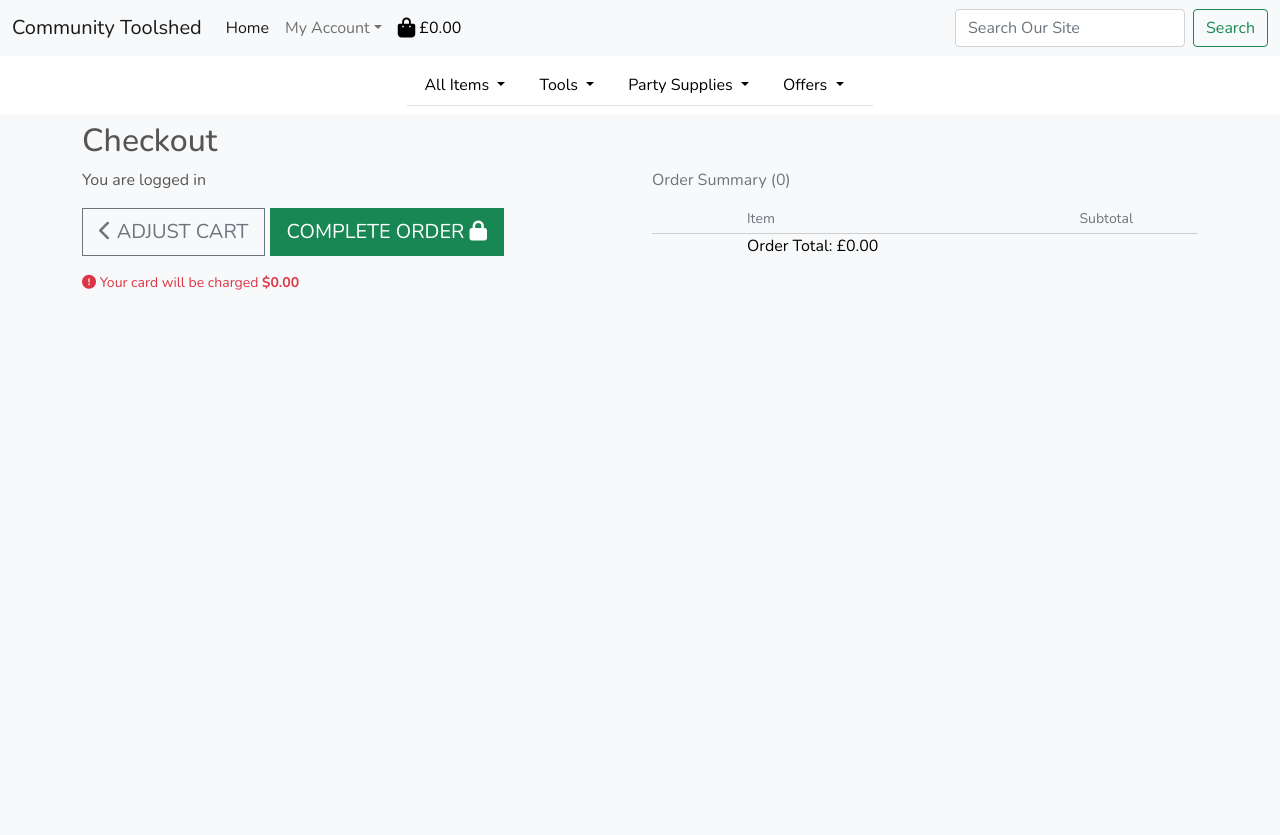
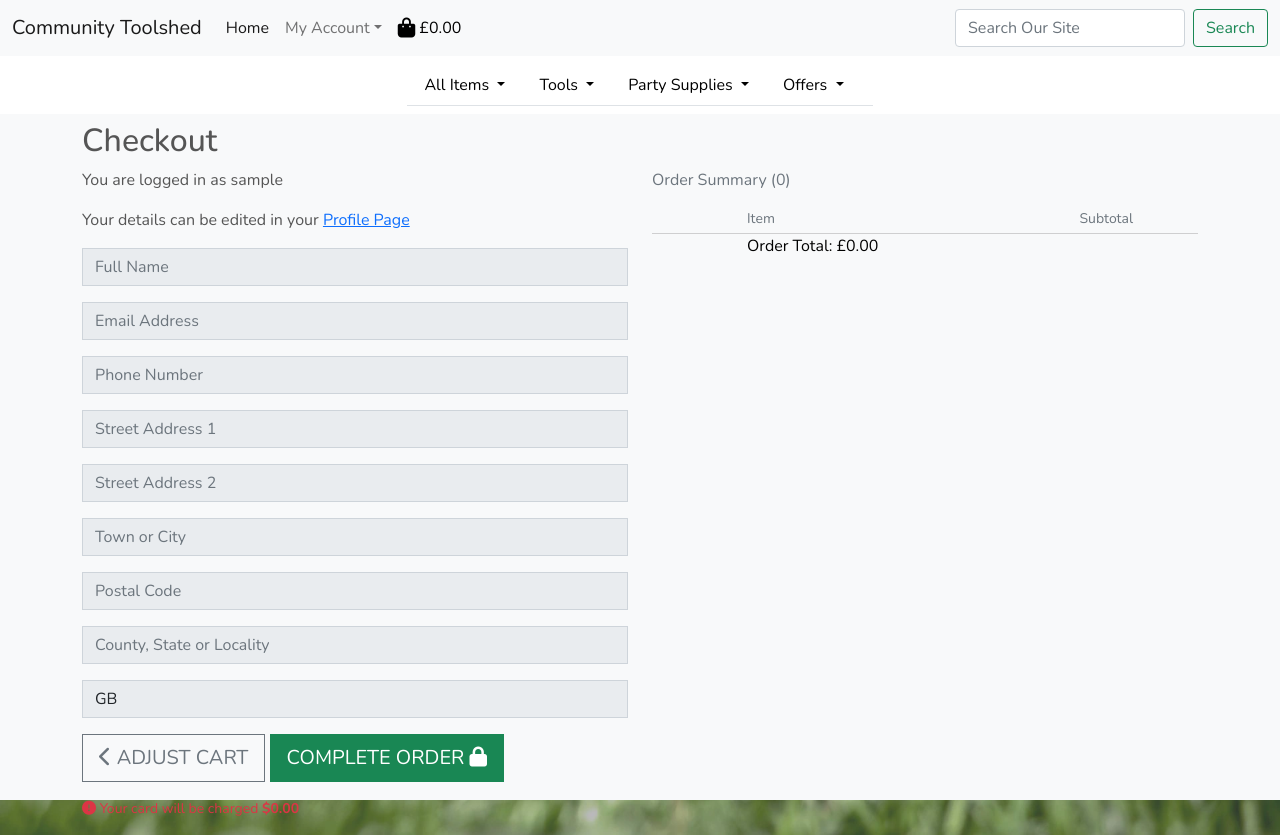
Before and after one commit to Mattds825/community-toolshed-store, a Django app: template checkout/templates/checkout/checkout.html in a window 1280 px wide. Before the commit the page ends 290 px from the top, so only its background shows below. Run offline with Django 5.2, Linux system fonts and the light colour scheme; the template is opened without the code that fills it: values that come from a table or form of the project are taken from there, others are empty; the visitor is signed in with stand-in values (Sample User, id 1); data comes from the database, SQL or seed files in the repository; some libraries are stand-ins or nearby versions.

Commit message:
add non editable form from user profile info to checkout page

```diff
--- /dev/null
+++ b/checkout/forms.py
@@ -0,0 +1,43 @@
+from django import forms
+from profiles.models import UserProfile
+from django_countries.widgets import CountrySelectWidget
+
+class PaymentForm(forms.ModelForm):
+    class Meta:
+        model = UserProfile
+        exclude = ('user',)
+        widgets = {
+            'country': CountrySelectWidget(layout='{widget}', attrs={'class': 'border-black rounded-0 profile-form-input'}),
+        }
+
+    def __init__(self, *args, **kwargs):
+        """
+        Add placeholders and classes, remove auto-generated
+        labels and set autofocus on first field
+        """
+        super().__init__(*args, **kwargs)
+        placeholders = {
+            'email_address': 'Email Address',
+            'full_name': 'Full Name',
+            'phone_number': 'Phone Number',
+            'postcode': 'Postal Code',
+            'town_or_city': 'Town or City',
+            'street_address1': 'Street Address 1',
+            'street_address2': 'Street Address 2',
+            'county': 'County, State or Locality',
+        }
+
+        for field in self.fields:
+            # set field to readonly
+            self.fields[field].widget.attrs['readonly'] = True
+            if field != 'country':
+                if self.fields[field].required:
+                    placeholder = f'{placeholders[field]} *'
+                else:
+                    placeholder = placeholders[field]
+                self.fields[field].widget.attrs['placeholder'] = placeholder
+            else:
+                # set country field to disabled
+                self.fields[field].widget.attrs['disabled'] = True
+            self.fields[field].widget.attrs['class'] = 'border-black rounded-0 profile-form-input'
+            self.fields[field].label = False
--- a/checkout/templates/checkout/checkout.html
+++ b/checkout/templates/checkout/checkout.html
@@ -9,6 +9,8 @@ this template is the cart template for the website. It contains the cart items a
 {% extends 'base.html' %}
 
 {% load static %}
+
+{% load crispy_forms_tags %}
 
 {% load cart_tools  %}
 
@@ -68,7 +70,12 @@ this template is the cart template for the website. It contains the cart items a
             </div>
             <div class="col-12 col-lg-6">
                 {% if user.is_authenticated %}
-                    <p>You are logged in</p>
+                    <p>You are logged in as {{ profile }}</p>
+                    <p>Your details can be edited in your <a href="{% url 'profile' %}">Profile Page</a></p>
+                    <form action=""  method="POST" id="payment-form">
+                        {% csrf_token %}
+                        {{ form|crispy }}
+                    </form>
                     <!-- Add user details in non editable for below -->
                     <a href="{% url 'view_cart' %}" class="btn btn-outline-secondary rounded-0 btn-lg">
                         <span class="icon">
--- a/profiles/models.py
+++ b/profiles/models.py
@@ -13,14 +13,14 @@ class UserProfile(models.Model):
     """
     user = models.OneToOneField(User, on_delete=models.CASCADE)
     full_name = models.CharField(max_length=50, null=True, blank=True)
+    email_address = models.EmailField(max_length=254, null=True, blank=True)
     phone_number = models.CharField(max_length=20, null=True, blank=True)
-    country = CountryField(blank_label='Country', null=True, blank=True, default='GB')
-    postcode = models.CharField(max_length=20, null=True, blank=True)
-    town_or_city = models.CharField(max_length=40, null=True, blank=True)
     street_address1 = models.CharField(max_length=80, null=True, blank=True)
     street_address2 = models.CharField(max_length=80, null=True, blank=True)
+    town_or_city = models.CharField(max_length=40, null=True, blank=True)
+    postcode = models.CharField(max_length=20, null=True, blank=True)
     county = models.CharField(max_length=80, null=True, blank=True)
-    email_address = models.EmailField(max_length=254, null=True, blank=True)
+    country = CountryField(blank_label='Country', null=True, blank=True, default='GB')
 
     def __str__(self):
         return self.user.username
```
Also changed, not shown: checkout/views.py (+15 -2 lines).
